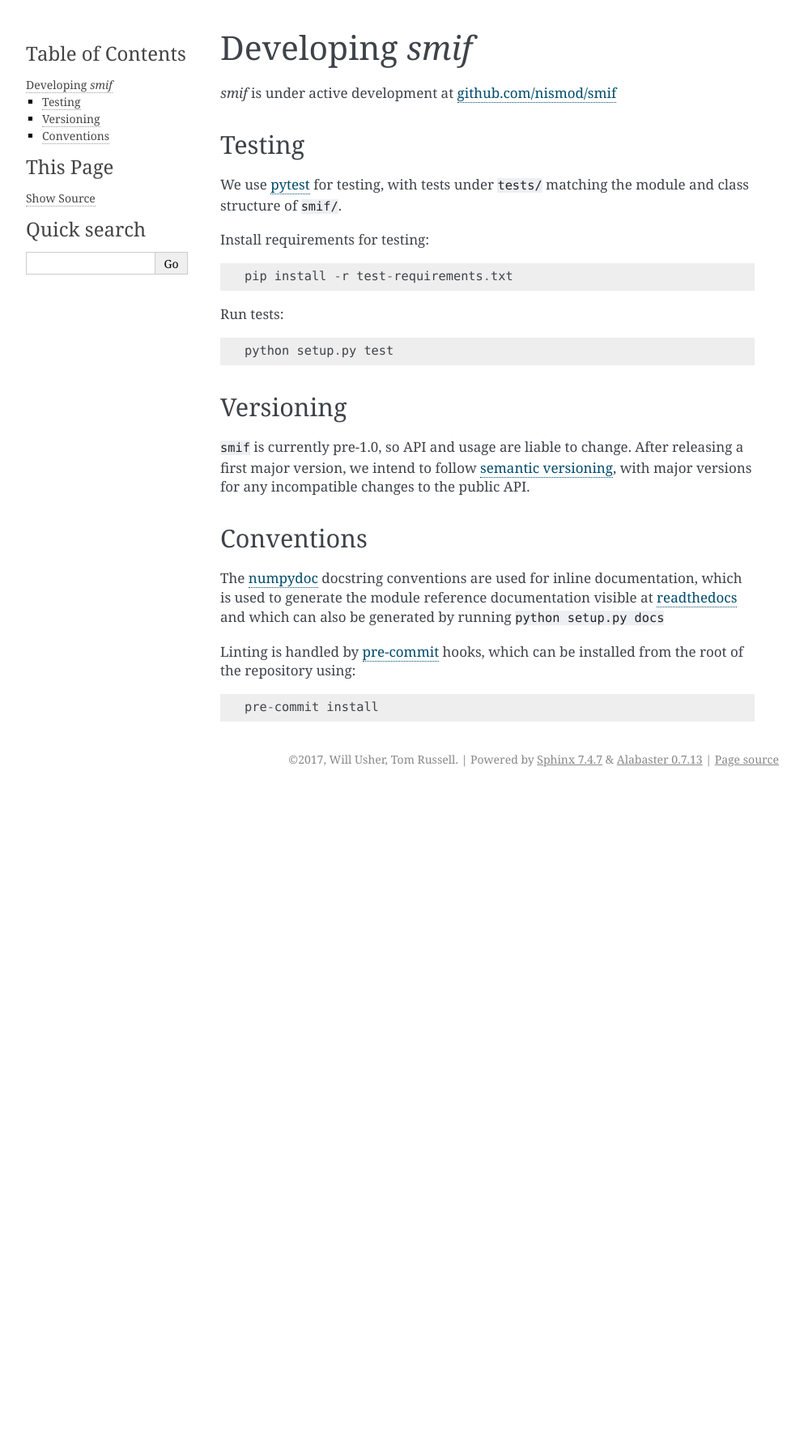
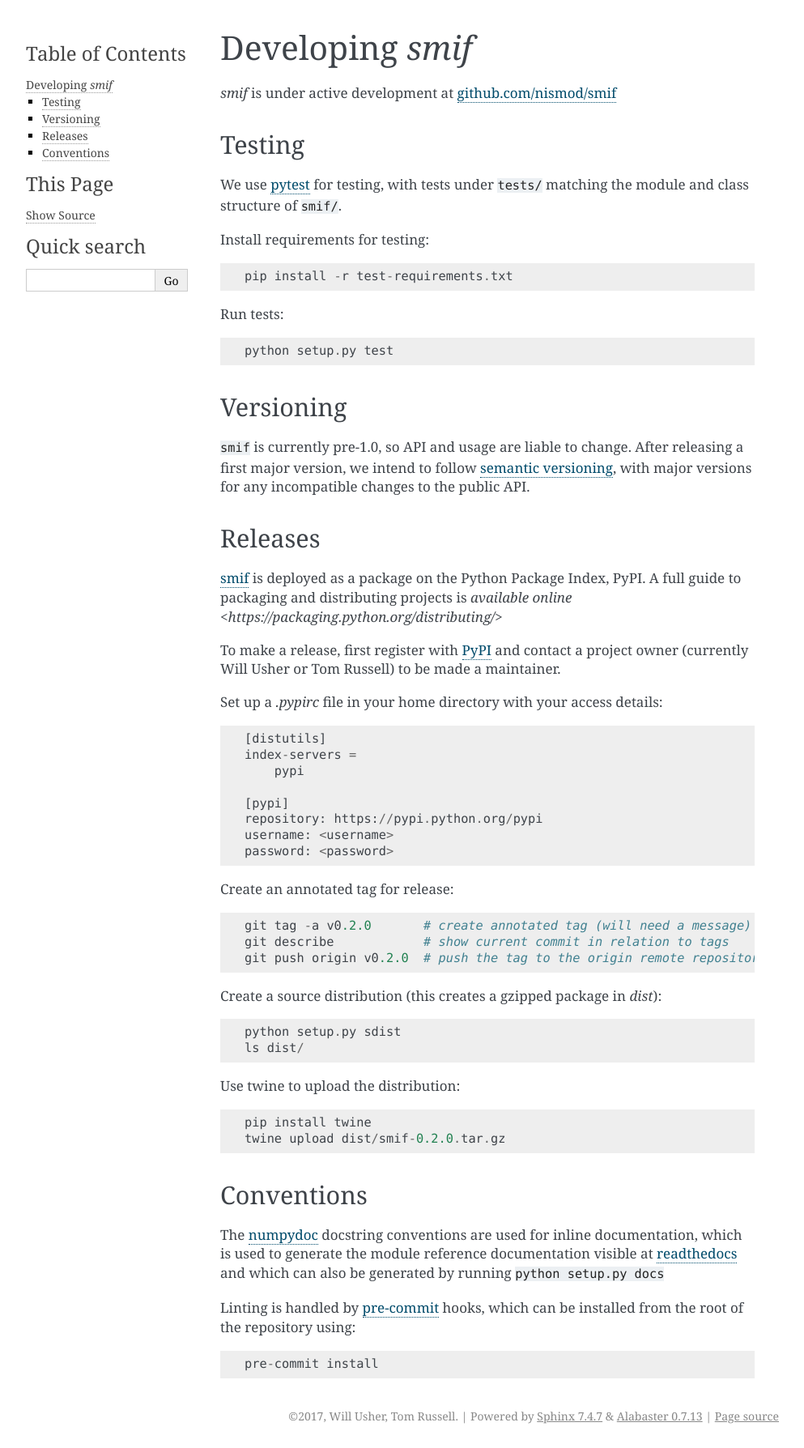
Before and after one commit to nismod/smif, a Sphinx documentation site: the page built from docs/developers.rst, in a window 1280 px wide. Shown: the whole page at 81% size, without its empty margins (148-1141 px from the left). Built offline with Sphinx 7.4.7, drawn with Linux system fonts in a browser that asks for light colours; formulas are drawn with MathJax 3; pages that are not in the unit, such as notebooks, are missing from menus; before the commit the page ends 977 px from its top, so only the background shows below that.

Commit message:
docs: notes on making a release

```diff
--- a/docs/developers.rst
+++ b/docs/developers.rst
@@ -30,6 +30,45 @@ releasing a first major version, we intend to follow `semantic versioning`_, wit
 major versions for any incompatible changes to the public API.
 
 
+Releases
+--------
+
+`smif`_ is deployed as a package on the Python Package Index, PyPI. A full guide
+to packaging and distributing projects is `available online
+<https://packaging.python.org/distributing/>`
+
+To make a release, first register with `PyPI`_ and contact a project owner
+(currently Will Usher or Tom Russell) to be made a maintainer.
+
+Set up a `.pypirc` file in your home directory with your access details::
+
+    [distutils]
+    index-servers =
+        pypi
+
+    [pypi]
+    repository: https://pypi.python.org/pypi
+    username: <username>
+    password: <password>
+
+Create an annotated tag for release::
+
+    git tag -a v0.2.0       # create annotated tag (will need a message)
+    git describe            # show current commit in relation to tags
+    git push origin v0.2.0  # push the tag to the origin remote repository
+
+Create a source distribution (this creates a gzipped package in `dist`)::
+
+    python setup.py sdist
+    ls dist/
+
+Use twine to upload the distribution::
+
+    pip install twine
+    twine upload dist/smif-0.2.0.tar.gz
+
+
+
 Conventions
 -----------
 
@@ -49,3 +88,5 @@ of the repository using::
 .. _numpydoc: https://github.com/numpy/numpy/blob/master/doc/HOWTO_DOCUMENT.rst.txt
 .. _readthedocs: http://smif.readthedocs.io/en/latest/
 .. _pre-commit: http://pre-commit.com/
+.. _PyPI: https://pypi.python.org/pypi
+.. _smif: https://pypi.python.org/pypi/smif
```
